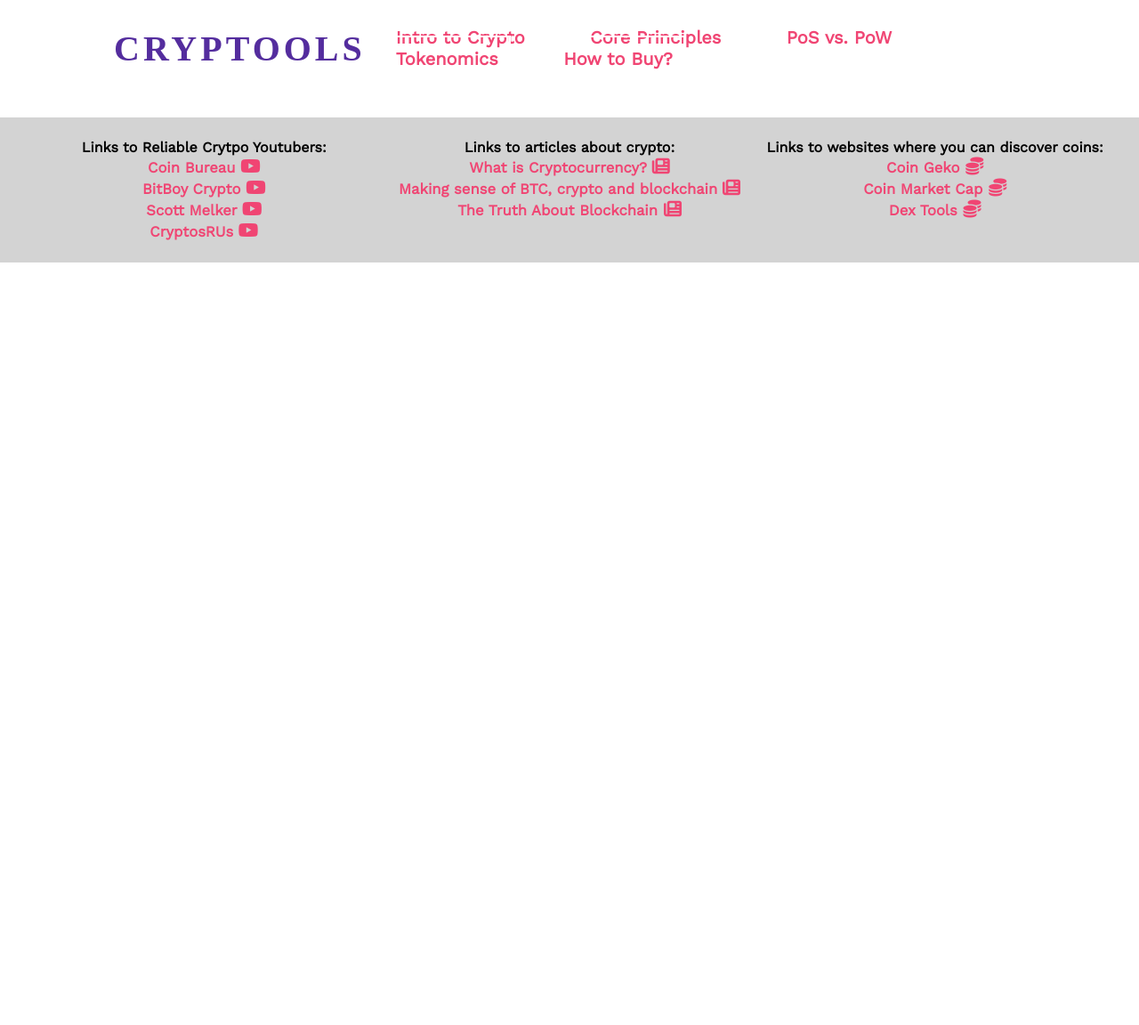
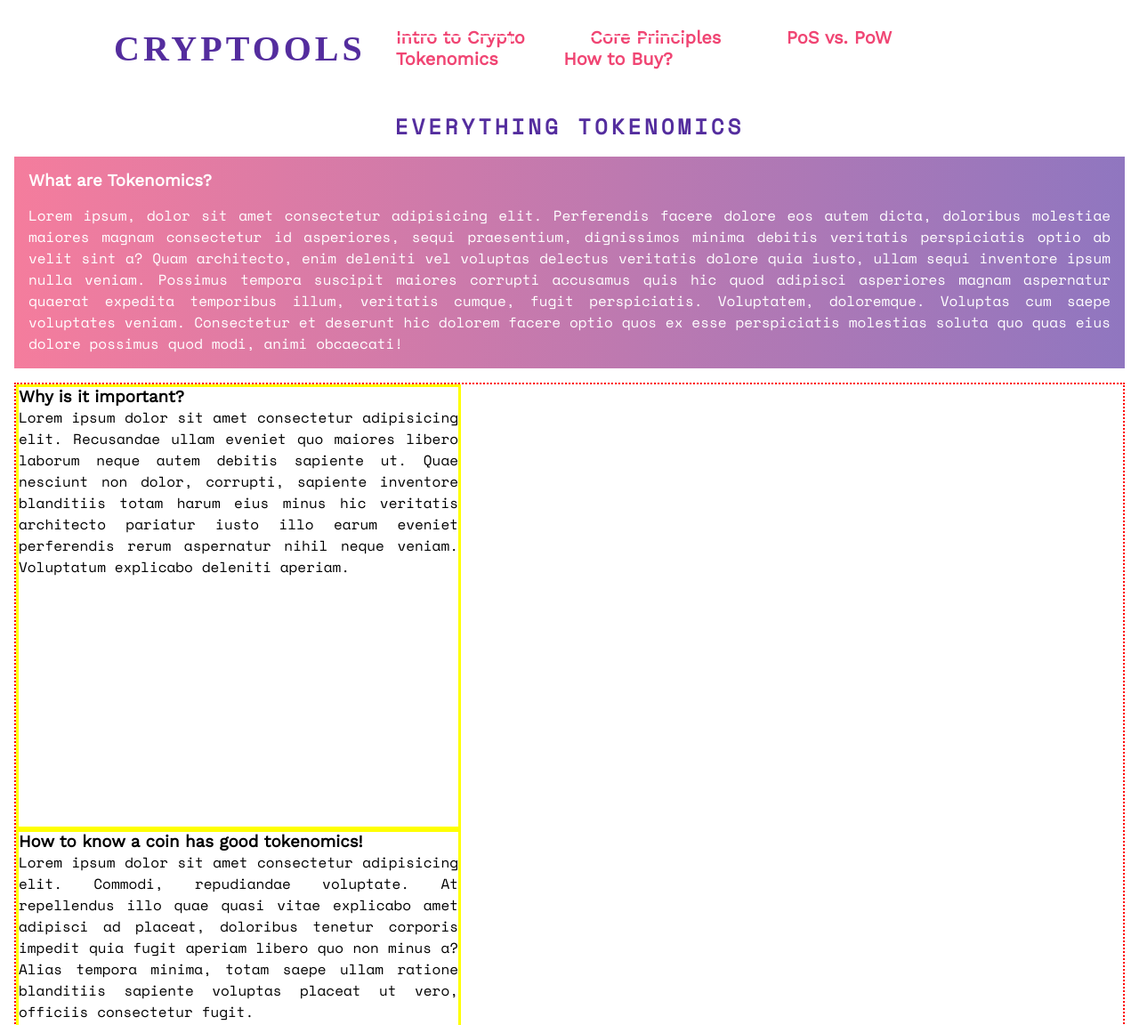
Before and after one commit to RiyadhKh4n/cryptools, a plain HTML site: page tokenomics.html in a window 1280 px wide. Shown: the top 1152 px of the page at 89% size. Before the commit the page ends 800 px from the top, so only its background shows below. Drawn offline with nearby package versions, Linux system fonts and the light colour scheme; a web font is replaced by a local one.

Commit message:
Add skeleton of page and basic styling

```diff
--- a/assets/css/style.css
+++ b/assets/css/style.css
@@ -118,7 +118,6 @@ header{
     position: relative;
 
     overflow: hidden;
-
 
 }
 
@@ -335,6 +334,58 @@ header{
 
 }
 
+/* TOKENOMICS PAGE */
+
+/* What are Tokenomics */
+
+#what-are-tokenomics-container{
+    display: flex;
+    flex-wrap: wrap;
+
+}
+
+#WaT-title{
+    width:100%;
+    margin: 1em;
+}
+
+#WaT-title h2{
+    text-align: center;
+    color: #542D9E;
+}
+
+.WaT-info{
+    margin: 0 1em;
+    padding: 1em;
+
+    background-image: linear-gradient(to left, rgba(84,45,158,.65), rgba(240,69,115,.7));
+}
+
+.WaT-info .info{
+    color: white;
+    padding-top: 1em;
+}
+
+.tokenomics-heading{
+    color:white;
+}
+
+#why-important-container{
+    margin: 1em;
+    border: 2px dotted red;
+}
+
+.tokenomics-boxes{
+    width: 500px;
+    height: 500px;
+    border: 3px solid yellow;
+}
+
+
+
+
+
+
 /* Footer css */
 footer{
 
--- a/tokenomics.html
+++ b/tokenomics.html
@@ -25,7 +25,7 @@
 
                     <li > <a href="index.html" >Core Principles</a> </li>
 
-                    <li > <a href="#POSW">PoS vs. PoW</a> </li>
+                    <li > <a href="index.html">PoS vs. PoW</a> </li>
 
                     <li><a href="tokenomics.html" class="active">Tokenomics</a> </li>
 
@@ -34,6 +34,56 @@
             </nav>
 
         </header>
+
+        <section id="what-are-tokenomics-container">
+
+                <div id="WaT-title">
+                    <h2>Everything Tokenomics</h2>
+                </div>
+
+                <div class="WaT-info">
+
+                    <h3 class="tokenomics-heading">What are Tokenomics?</h3>
+
+                    <p class="info"> Lorem ipsum, dolor sit amet consectetur adipisicing elit. Perferendis facere dolore eos autem dicta,
+                        doloribus molestiae maiores magnam consectetur id asperiores, sequi praesentium,
+                        dignissimos minima debitis veritatis perspiciatis optio ab velit sint a? Quam architecto,
+                        enim deleniti vel voluptas delectus veritatis dolore quia iusto, ullam sequi inventore ipsum nulla veniam.
+                        Possimus tempora suscipit maiores corrupti accusamus quis hic quod adipisci asperiores magnam aspernatur quaerat expedita temporibus illum, veritatis cumque, fugit perspiciatis.
+                        Voluptatem, doloremque. Voluptas cum saepe voluptates veniam. Consectetur et deserunt hic dolorem facere optio quos ex esse perspiciatis
+                        molestias soluta quo quas eius dolore possimus quod modi, animi obcaecati!
+                    </p>
+                </div>
+
+        </section>
+
+        <section id="why-important-container">
+
+           <div class="tokenomics-boxes">
+
+                <h3 class="token-heading">Why is it important?</h3>
+
+                <p class="info">Lorem ipsum dolor sit amet consectetur adipisicing elit.
+                    Recusandae ullam eveniet quo maiores libero laborum neque autem debitis sapiente ut.
+                    Quae nesciunt non dolor, corrupti, sapiente inventore blanditiis totam harum eius minus hic veritatis architecto pariatur iusto illo earum eveniet perferendis rerum aspernatur nihil neque veniam.
+                    Voluptatum explicabo deleniti aperiam.
+                </p>
+
+           </div>
+
+           <div class="tokenomics-boxes">
+
+                <h3 class="token-heading">How to know a coin has good tokenomics!</h3>
+
+                <p class="info">Lorem ipsum dolor sit amet consectetur adipisicing elit. Commodi, repudiandae voluptate.
+                    At repellendus illo quae quasi vitae explicabo amet adipisci ad placeat, doloribus tenetur corporis
+                    impedit quia fugit aperiam libero quo non minus a? Alias tempora minima, totam saepe ullam
+                    ratione blanditiis sapiente voluptas placeat ut vero, officiis consectetur fugit.
+                </p>
+
+                </div>
+
+        </section>
 
 
 
```
